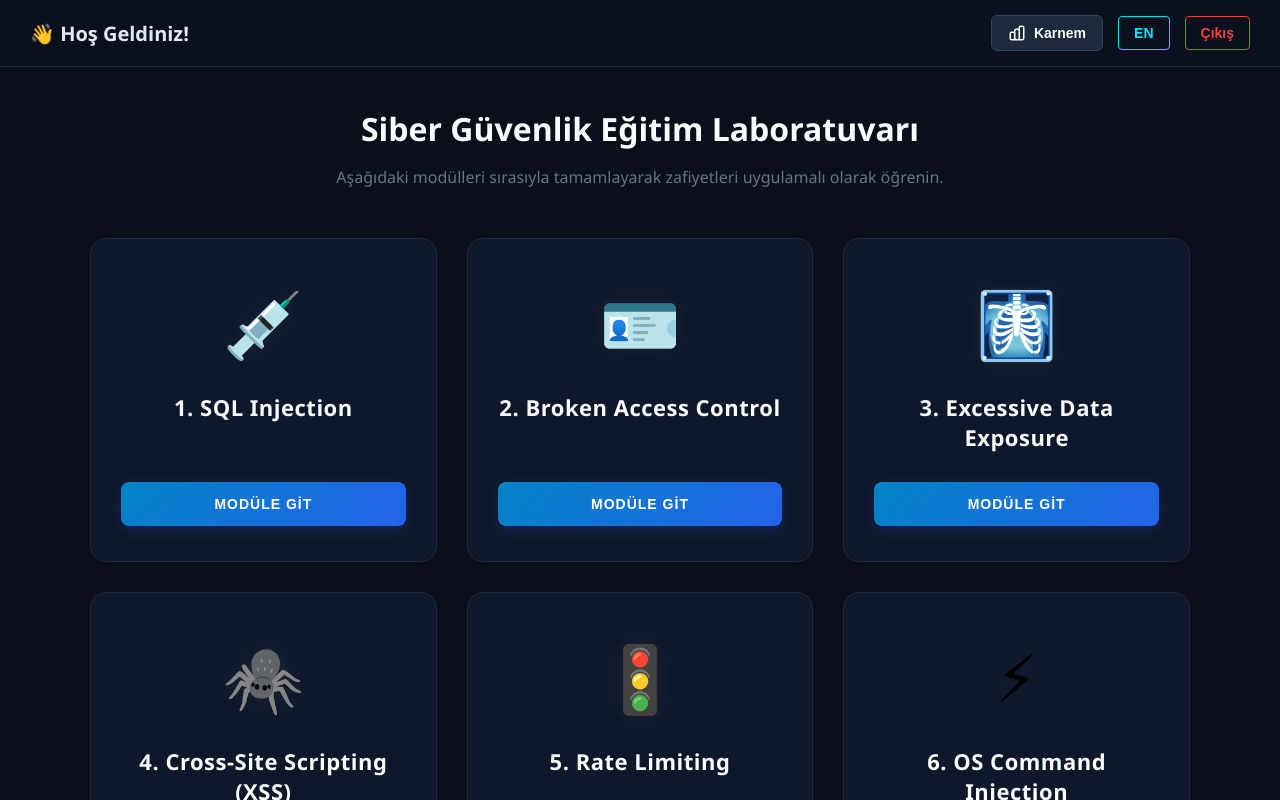
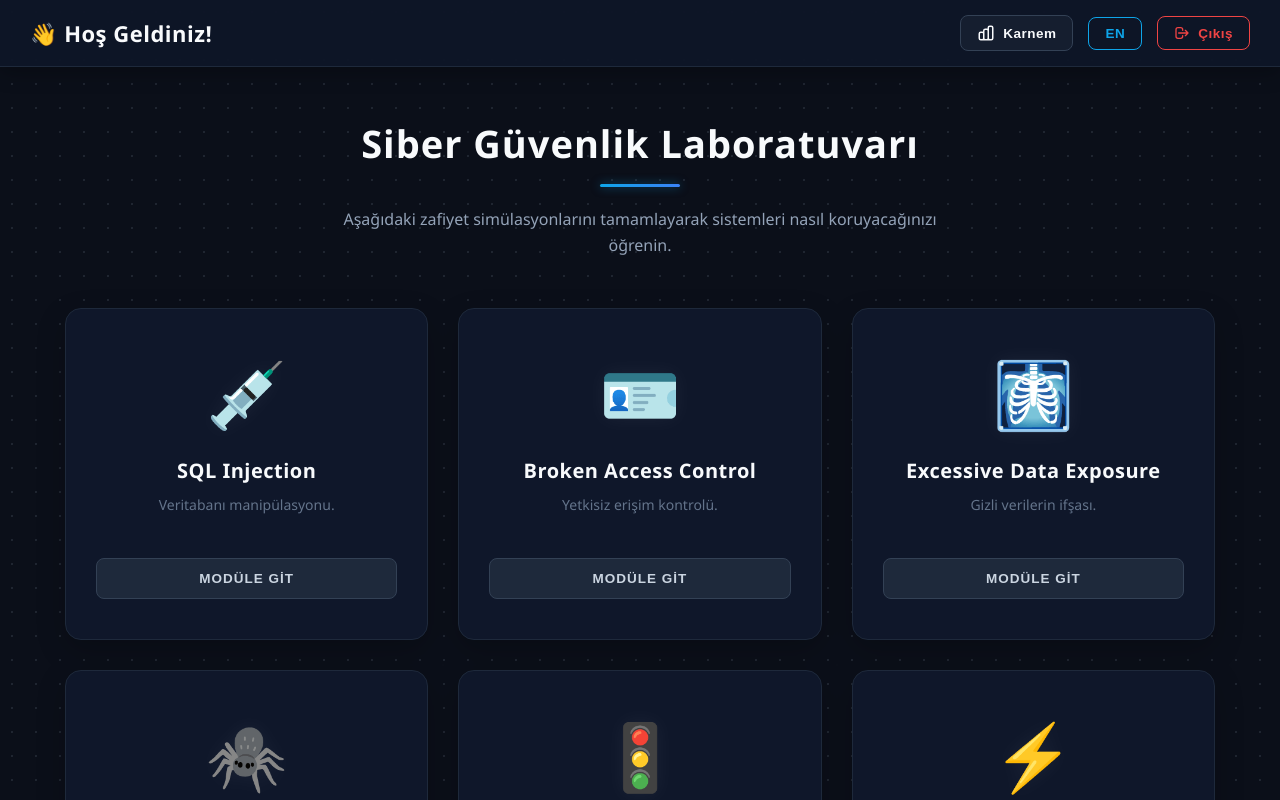
Before and after one commit to Loursy/cybersec-training-module, a Vue app in the folder frontend/: page /dashboard in a window 1280 px wide. Shown: the top 800 px of the page. Built offline with nearby package versions, Linux system fonts and the light colour scheme; no server answers; sample sign-in values are in the browser's storage.

Commit message:
Version 0.0.7

```diff
--- a/frontend/src/views/Dashboard.vue
+++ b/frontend/src/views/Dashboard.vue
@@ -1,7 +1,9 @@
 <template>
-  <div>
+  <div class="dashboard-wrapper">
+    <div class="dot-grid"></div>
+
     <div class="navbar">
-      <h2 style="margin: 0; color: #e2e8f0; font-weight: 600; font-size: 20px">
+      <h2 style="margin: 0; color: #f8fafc; font-weight: 700; font-size: 22px; letter-spacing: 0.5px;">
         {{ currentText.welcome }}
       </h2>
 
@@ -18,65 +20,89 @@
         </button>
 
         <button class="btn-logout" @click="logout">
-          {{ currentText.logout }}
+          <svg width="16" height="16" fill="none" stroke="currentColor" stroke-width="2" viewBox="0 0 24 24" xmlns="http://www.w3.org/2000/svg">
+            <path stroke-linecap="round" stroke-linejoin="round" d="M17 16l4-4m0 0l-4-4m4 4H7m6 4v1a3 3 0 01-3 3H6a3 3 0 01-3-3V7a3 3 0 013-3h4a3 3 0 013 3v1"></path>
+          </svg>
+          <span>{{ currentText.logout }}</span>
         </button>
       </div>
     </div>
 
-    <div class="container">
-      <h1>{{ currentText.pageTitle }}</h1>
-      <p class="desc-text">{{ currentText.pageDesc }}</p>
+    <div class="container fade-in-up">
+      <div class="header-section">
+        <h1>{{ currentText.pageTitle }}</h1>
+        <div class="neon-divider"></div>
+        <p class="desc-text">{{ currentText.pageDesc }}</p>
+      </div>
 
       <div class="module-grid">
         <div class="module-card" :class="{ 'completed-card': completedStatus.sqli }">
-          <span class="check-icon" v-if="completedStatus.sqli">✓</span>
+          <div class="check-badge" v-if="completedStatus.sqli">
+            <svg viewBox="0 0 24 24" width="16" height="16" stroke="currentColor" stroke-width="3" fill="none"><polyline points="20 6 9 17 4 12"></polyline></svg>
+          </div>
           <div class="module-icon">💉</div>
           <h3 class="module-title">{{ currentText.m1Title }}</h3>
+          <p class="module-desc">{{ currentLang === 'tr' ? 'Veritabanı manipülasyonu.' : 'Database manipulation.' }}</p>
           <button class="btn-start" :class="{ 'completed': completedStatus.sqli }" @click="handleModuleClick('sqli', '/module/sqli')">
             <span>{{ completedStatus.sqli ? currentText.btnCompleted : currentText.btnStart }}</span>
           </button>
         </div>
 
         <div class="module-card" :class="{ 'completed-card': completedStatus.bac }">
-          <span class="check-icon" v-if="completedStatus.bac">✓</span>
+          <div class="check-badge" v-if="completedStatus.bac">
+            <svg viewBox="0 0 24 24" width="16" height="16" stroke="currentColor" stroke-width="3" fill="none"><polyline points="20 6 9 17 4 12"></polyline></svg>
+          </div>
           <div class="module-icon">🪪</div>
           <h3 class="module-title">{{ currentText.m2Title }}</h3>
+          <p class="module-desc">{{ currentLang === 'tr' ? 'Yetkisiz erişim kontrolü.' : 'Unauthorized access control.' }}</p>
           <button class="btn-start" :class="{ 'completed': completedStatus.bac }" @click="handleModuleClick('bac', '/module/bac')">
             <span>{{ completedStatus.bac ? currentText.btnCompleted : currentText.btnStart }}</span>
           </button>
         </div>
 
         <div class="module-card" :class="{ 'completed-card': completedStatus.ede }">
-          <span class="check-icon" v-if="completedStatus.ede">✓</span>
+          <div class="check-badge" v-if="completedStatus.ede">
+            <svg viewBox="0 0 24 24" width="16" height="16" stroke="currentColor" stroke-width="3" fill="none"><polyline points="20 6 9 17 4 12"></polyline></svg>
+          </div>
           <div class="module-icon">🩻</div>
           <h3 class="module-title">{{ currentText.m3Title }}</h3>
+          <p class="module-desc">{{ currentLang === 'tr' ? 'Gizli verilerin ifşası.' : 'Exposure of sensitive data.' }}</p>
           <button class="btn-start" :class="{ 'completed': completedStatus.ede }" @click="handleModuleClick('ede', '/module/ede')">
             <span>{{ completedStatus.ede ? currentText.btnCompleted : currentText.btnStart }}</span>
           </button>
         </div>
 
         <div class="module-card" :class="{ 'completed-card': completedStatus.xss }">
-          <span class="check-icon" v-if="completedStatus.xss">✓</span>
+          <div class="check-badge" v-if="completedStatus.xss">
+            <svg viewBox="0 0 24 24" width="16" height="16" stroke="currentColor" stroke-width="3" fill="none"><polyline points="20 6 9 17 4 12"></polyline></svg>
+          </div>
           <div class="module-icon">🕷️</div>
           <h3 class="module-title">{{ currentText.m4Title }}</h3>
+          <p class="module-desc">{{ currentLang === 'tr' ? 'Tarayıcıda kod çalıştırma.' : 'Executing code in browser.' }}</p>
           <button class="btn-start" :class="{ 'completed': completedStatus.xss }" @click="handleModuleClick('xss', '/module/xss')">
             <span>{{ completedStatus.xss ? currentText.btnCompleted : currentText.btnStart }}</span>
           </button>
         </div>
 
         <div class="module-card" :class="{ 'completed-card': completedStatus.rate }">
-          <span class="check-icon" v-if="completedStatus.rate">✓</span>
+          <div class="check-badge" v-if="completedStatus.rate">
+            <svg viewBox="0 0 24 24" width="16" height="16" stroke="currentColor" stroke-width="3" fill="none"><polyline points="20 6 9 17 4 12"></polyline></svg>
+          </div>
           <div class="module-icon">🚦</div>
           <h3 class="module-title">{{ currentText.m5Title }}</h3>
+          <p class="module-desc">{{ currentLang === 'tr' ? 'Hız sınırlandırma atlatması.' : 'Rate limit circumvention.' }}</p>
           <button class="btn-start" :class="{ 'completed': completedStatus.rate }" @click="handleModuleClick('rate', '/module/rate')">
             <span>{{ completedStatus.rate ? currentText.btnCompleted : currentText.btnStart }}</span>
           </button>
         </div>
 
         <div class="module-card" :class="{ 'completed-card': completedStatus.cmd }">
-          <span class="check-icon" v-if="completedStatus.cmd">✓</span>
+          <div class="check-badge" v-if="completedStatus.cmd">
+            <svg viewBox="0 0 24 24" width="16" height="16" stroke="currentColor" stroke-width="3" fill="none"><polyline points="20 6 9 17 4 12"></polyline></svg>
+          </div>
           <div class="module-icon">⚡</div>
           <h3 class="module-title">{{ currentText.m6Title }}</h3>
+          <p class="module-desc">{{ currentLang === 'tr' ? 'Sunucuda komut çalıştırma.' : 'Executing commands on server.' }}</p>
           <button class="btn-start" :class="{ 'completed': completedStatus.cmd }" @click="handleModuleClick('cmd', '/module/cmd')">
             <span>{{ completedStatus.cmd ? currentText.btnCompleted : currentText.btnStart }}</span>
           </button>
@@ -93,7 +119,6 @@ import { useRouter } from 'vue-router';
 const router = useRouter();
 const currentLang = ref('tr');
 
-// Kullanıcı Email'i ve Token'ı alınıyor
 const userEmail = localStorage.getItem('userEmail');
 const token = localStorage.getItem('token');
 
@@ -111,29 +136,29 @@ const translations = {
     welcome: "👋 Hoş Geldiniz!",
     stats: "Karnem",
     logout: "Çıkış",
-    pageTitle: "Siber Güvenlik Eğitim Laboratuvarı",
-    pageDesc: "Aşağıdaki modülleri sırasıyla tamamlayarak zafiyetleri uygulamalı olarak öğrenin.",
-    m1Title: "1. SQL Injection",
-    m2Title: "2. Broken Access Control",
-    m3Title: "3. Excessive Data Exposure",
-    m4Title: "4. Cross-Site Scripting (XSS)",
-    m5Title: "5. Rate Limiting",
-    m6Title: "6. OS Command Injection",
+    pageTitle: "Siber Güvenlik Laboratuvarı",
+    pageDesc: "Aşağıdaki zafiyet simülasyonlarını tamamlayarak sistemleri nasıl koruyacağınızı öğrenin.",
+    m1Title: "SQL Injection",
+    m2Title: "Broken Access Control",
+    m3Title: "Excessive Data Exposure",
+    m4Title: "Cross-Site Scripting (XSS)",
+    m5Title: "Rate Limiting",
+    m6Title: "OS Command Injection",
     btnStart: "MODÜLE GİT",
-    btnCompleted: "İncele",
+    btnCompleted: "İNCELE",
   },
   en: {
     welcome: "👋 Welcome!",
     stats: "My Stats",
     logout: "Logout",
-    pageTitle: "Cybersecurity Training Lab",
-    pageDesc: "Complete the modules below sequentially to learn vulnerabilities hands-on.",
-    m1Title: "1. SQL Injection",
-    m2Title: "2. Broken Access Control",
-    m3Title: "3. Excessive Data Exposure",
-    m4Title: "4. Cross-Site Scripting (XSS)",
-    m5Title: "5. Rate Limiting",
-    m6Title: "6. OS Command Injection",
+    pageTitle: "Cybersecurity Lab",
+    pageDesc: "Complete the vulnerability simulations below to learn how to protect systems.",
+    m1Title: "SQL Injection",
+    m2Title: "Broken Access Control",
+    m3Title: "Excessive Data Exposure",
+    m4Title: "Cross-Site Scripting (XSS)",
+    m5Title: "Rate Limiting",
+    m6Title: "OS Command Injection",
     btnStart: "START MODULE",
     btnCompleted: "REVIEW",
   }
@@ -147,8 +172,8 @@ const toggleLanguage = () => {
 
 const logout = () => {
   localStorage.removeItem("userEmail");
-  localStorage.removeItem("token"); // Bileti yırtıp çöpe atıyoruz
-  router.push("/"); // Login sayfasına ışınla
+  localStorage.removeItem("token");
+  router.push("/");
 };
 
 const goToStats = () => {
@@ -164,18 +189,16 @@ const handleModuleClick = (moduleKey, routePath) => {
 };
 
 onMounted(async () => {
-  // Eğer e-posta VEYA token yoksa güvenlik gereği dışarı at!
   if (!userEmail || !token) {
     router.push('/');
     return;
   }
 
   try {
-    // JWT ENTEGRE EDİLDİ VE LOCALHOST SİLİNDİ
     const response = await fetch(`/api/get-user-stats/${userEmail}`, {
       method: 'GET',
       headers: {
-        'Authorization': `Bearer ${token}` // BİLET GÖSTERİLİYOR
+        'Authorization': `Bearer ${token}`
       }
     });
 
@@ -189,7 +212,6 @@ onMounted(async () => {
         }
       });
     } else if (response.status === 401 || response.status === 403) {
-      // Eğer token süresi dolmuşsa (Backend 403/401 dönerse) zorla çıkış yaptır
       logout();
     }
   } catch (error) {
@@ -199,117 +221,91 @@ onMounted(async () => {
 </script>
 
 <style scoped>
+.dashboard-wrapper {
+  background-color: #0b0f19;
+  min-height: 100vh;
+  position: relative;
+  overflow-x: hidden;
+  font-family: "Segoe UI", Roboto, Helvetica, Arial, sans-serif;
+}
+
+.dot-grid {
+  position: absolute;
+  top: 0;
+  left: 0;
+  right: 0;
+  bottom: 0;
+  background-image: radial-gradient(rgba(148, 163, 184, 0.15) 1px, transparent 1px);
+  background-size: 24px 24px;
+  z-index: 0;
+  pointer-events: none;
+}
+
 .navbar {
   display: flex;
   justify-content: space-between;
   align-items: center;
-  background-color: rgba(11, 17, 32, 0.85);
+  background-color: rgba(15, 23, 42, 0.85);
   backdrop-filter: blur(12px);
   padding: 15px 30px;
   border-bottom: 1px solid #1e293b;
   position: sticky;
   top: 0;
   z-index: 1000;
+  box-shadow: 0 4px 20px rgba(0, 0, 0, 0.3);
 }
 
-.nav-right {
-  display: flex;
-  align-items: center;
-  gap: 15px;
-}
+.nav-right { display: flex; align-items: center; gap: 15px; }
 
-.btn-stats {
-  background: #1e293b;
-  color: #f8fafc;
-  border: 1px solid #334155;
+.btn-stats, .lang-btn, .btn-logout {
+  background: transparent;
   padding: 8px 16px;
-  border-radius: 6px;
-  font-weight: bold;
-  font-size: 14px;
+  border-radius: 8px;
+  font-weight: 600;
+  font-size: 13.5px;
   cursor: pointer;
   transition: all 0.3s ease;
   display: flex;
   align-items: center;
   gap: 8px;
-}
-.btn-stats:hover {
-  background: #334155;
-  box-shadow: 0 4px 12px rgba(0, 0, 0, 0.2);
+  letter-spacing: 0.5px;
 }
 
-.lang-btn {
-  background: transparent;
-  color: #00e5ff;
-  border: 1px solid #00e5ff;
-  padding: 8px 15px;
-  border-radius: 4px;
-  cursor: pointer;
-  font-weight: bold;
-  transition: all 0.3s ease;
-  font-size: 14px;
-}
-.lang-btn:hover {
-  background: rgba(0, 229, 255, 0.15);
-  box-shadow: 0 0 12px rgba(0, 229, 255, 0.3);
-}
+.btn-stats { color: #f8fafc; border: 1px solid #334155; background: rgba(30, 41, 59, 0.5); }
+.btn-stats:hover { background: #334155; border-color: #475569; transform: translateY(-2px); }
 
-.btn-logout {
-  background: transparent;
-  color: #ef4444;
-  border: 1px solid #ef4444;
-  padding: 8px 15px;
-  border-radius: 4px;
-  cursor: pointer;
-  font-weight: bold;
-  transition: 0.3s;
-  font-size: 14px;
-}
-.btn-logout:hover {
-  background: rgba(239, 68, 68, 0.15);
-  box-shadow: 0 0 12px rgba(239, 68, 68, 0.3);
-}
+.lang-btn { color: #0ea5e9; border: 1px solid #0ea5e9; }
+.lang-btn:hover { background: rgba(14, 165, 233, 0.15); box-shadow: 0 0 12px rgba(14, 165, 233, 0.3); transform: translateY(-2px); }
 
-.container {
-  max-width: 1100px;
-  margin: 40px auto;
-  padding: 0 20px;
-}
+.btn-logout { color: #ef4444; border: 1px solid #ef4444; }
+.btn-logout:hover { background: rgba(239, 68, 68, 0.15); box-shadow: 0 0 12px rgba(239, 68, 68, 0.3); transform: translateY(-2px); }
 
-h1 {
-  color: #f8fafc;
-  font-size: 32px;
-  margin-bottom: 5px;
-  font-weight: 600;
-  text-align: center;
-}
-.desc-text {
-  color: #64748b;
-  margin-bottom: 50px;
-  font-size: 16px;
-  text-align: center;
-}
+.container { max-width: 1150px; margin: 50px auto; padding: 0 20px; position: relative; z-index: 1; }
 
-.module-grid {
-  display: grid;
-  grid-template-columns: repeat(auto-fit, minmax(320px, 1fr));
-  gap: 30px;
-}
+.fade-in-up { animation: fadeInUp 0.6s cubic-bezier(0.16, 1, 0.3, 1) forwards; }
+@keyframes fadeInUp { from { opacity: 0; transform: translateY(30px); } to { opacity: 1; transform: translateY(0); } }
+
+.header-section { text-align: center; margin-bottom: 50px; }
+.header-section h1 { color: #f8fafc; font-size: 38px; margin: 0 0 15px 0; font-weight: 800; letter-spacing: 1px; }
+.neon-divider { height: 3px; width: 80px; background: linear-gradient(90deg, #0ea5e9, #3b82f6); margin: 0 auto 20px auto; border-radius: 2px; box-shadow: 0 0 10px rgba(14, 165, 233, 0.5); }
+.desc-text { color: #94a3b8; font-size: 16px; max-width: 600px; margin: 0 auto; line-height: 1.6; }
+
+.module-grid { display: grid; grid-template-columns: repeat(auto-fit, minmax(320px, 1fr)); gap: 30px; }
 
 .module-card {
   background: #0f172a;
   border: 1px solid #1e293b;
   border-radius: 16px;
-  padding: 40px 30px 35px 30px;
-  min-height: 240px;
-  transition: all 0.5s cubic-bezier(0.175, 0.885, 0.32, 1.275);
+  padding: 40px 30px;
+  min-height: 250px;
+  transition: all 0.4s cubic-bezier(0.175, 0.885, 0.32, 1.275);
   display: flex;
   flex-direction: column;
-  justify-content: space-between;
   align-items: center;
   position: relative;
-  z-index: 1;
   text-align: center;
   overflow: hidden;
+  box-shadow: 0 10px 30px rgba(0, 0, 0, 0.2);
 }
 
 .module-card::before {
@@ -319,139 +315,64 @@ h1 {
   left: -100%;
   width: 50%;
   height: 100%;
-  background: linear-gradient(
-    to right,
-    transparent,
-    rgba(255, 255, 255, 0.05),
-    transparent
-  );
+  background: linear-gradient(to right, transparent, rgba(255, 255, 255, 0.03), transparent);
   transform: skewX(-25deg);
   transition: all 0.75s ease;
-  z-index: 0;
   pointer-events: none;
 }
 
-.module-card:hover {
-  transform: translateY(-8px) scale(1.02);
-  border-color: #0284c7;
-  box-shadow: 0 20px 40px rgba(0, 0, 0, 0.5), 0 0 20px rgba(2, 132, 199, 0.15);
-}
+.module-card:hover { transform: translateY(-8px); border-color: #0ea5e9; box-shadow: 0 20px 40px rgba(0, 0, 0, 0.4), 0 0 20px rgba(14, 165, 233, 0.15); }
+.module-card:hover::before { left: 200%; }
 
-.module-card:hover::before {
-  left: 200%;
-}
+.completed-card { border-color: rgba(16, 185, 129, 0.3); background: rgba(16, 185, 129, 0.03); }
+.completed-card:hover { border-color: #10b981; box-shadow: 0 20px 40px rgba(0, 0, 0, 0.4), 0 0 20px rgba(16, 185, 129, 0.15); }
 
-.completed-card {
-  border-color: rgba(16, 185, 129, 0.3);
-  background: rgba(16, 185, 129, 0.02);
-}
-.completed-card:hover {
-  border-color: #10b981;
-  box-shadow: 0 20px 40px rgba(0, 0, 0, 0.5), 0 0 20px rgba(16, 185, 129, 0.15);
-}
-
-.check-icon {
+.check-badge {
   position: absolute;
   top: 20px;
   right: 20px;
   color: #10b981;
-  font-size: 16px;
-  font-weight: bold;
-  background: rgba(16, 185, 129, 0.1);
+  background: rgba(16, 185, 129, 0.15);
   width: 32px;
   height: 32px;
   border-radius: 50%;
   display: flex;
   align-items: center;
   justify-content: center;
-  box-shadow: 0 0 10px rgba(16, 185, 129, 0.2);
-  z-index: 2;
+  box-shadow: 0 0 15px rgba(16, 185, 129, 0.3);
+  border: 1px solid rgba(16, 185, 129, 0.5);
 }
 
-.module-icon {
-  font-size: 65px;
-  margin-bottom: 25px;
-  filter: drop-shadow(0 0 10px rgba(255, 255, 255, 0.05));
-  transition: all 0.4s cubic-bezier(0.175, 0.885, 0.32, 1.275);
-  z-index: 2;
-  position: relative;
-}
+.module-icon { font-size: 65px; margin-bottom: 20px; filter: drop-shadow(0 0 10px rgba(255, 255, 255, 0.05)); transition: all 0.4s cubic-bezier(0.175, 0.885, 0.32, 1.275); }
+.module-card:hover .module-icon { transform: scale(1.15) translateY(-5px); filter: drop-shadow(0 5px 15px rgba(14, 165, 233, 0.4)); }
+.completed-card:hover .module-icon { filter: drop-shadow(0 5px 15px rgba(16, 185, 129, 0.4)); }
 
-.module-card:hover .module-icon {
-  transform: scale(1.15) rotate(5deg);
-  filter: drop-shadow(0 0 20px rgba(2, 132, 199, 0.4));
-}
-.completed-card:hover .module-icon {
-  filter: drop-shadow(0 0 20px rgba(16, 185, 129, 0.4));
-}
-
-.module-title {
-  color: #f8fafc;
-  font-size: 22px;
-  font-weight: 700;
-  margin: 0 0 30px 0;
-  letter-spacing: 0.5px;
-  z-index: 2;
-  position: relative;
-}
+.module-title { color: #f8fafc; font-size: 20px; font-weight: 700; margin: 0 0 10px 0; letter-spacing: 0.5px; }
+.module-desc { color: #64748b; font-size: 14px; margin: 0 0 30px 0; line-height: 1.5; }
 
 .btn-start {
-  background: linear-gradient(135deg, #0284c7, #2563eb);
-  color: #ffffff;
-  border: none;
-  padding: 14px;
+  background: #1e293b;
+  color: #cbd5e1;
+  border: 1px solid #334155;
+  padding: 12px;
   border-radius: 8px;
   cursor: pointer;
-  font-size: 14px;
+  font-size: 13.5px;
   font-weight: 700;
   width: 100%;
   transition: all 0.3s cubic-bezier(0.4, 0, 0.2, 1);
-  text-align: center;
   text-transform: uppercase;
   letter-spacing: 1px;
-  position: relative;
-  overflow: hidden;
-  display: flex;
-  justify-content: center;
-  align-items: center;
   margin-top: auto;
-  box-shadow: 0 4px 15px rgba(37, 99, 235, 0.2);
-  z-index: 2;
 }
 
-.btn-start::after {
-  content: "→";
-  position: absolute;
-  opacity: 0;
-  transform: translateX(-15px);
-  transition: all 0.3s cubic-bezier(0.4, 0, 0.2, 1);
-  right: 25px;
-  font-size: 18px;
+.module-card:hover .btn-start:not(.completed) {
+  background: linear-gradient(135deg, #0ea5e9, #2563eb);
+  color: #ffffff;
+  border-color: transparent;
+  box-shadow: 0 4px 15px rgba(37, 99, 235, 0.3);
 }
 
-.btn-start:hover {
-  background: linear-gradient(135deg, #0369a1, #1d4ed8);
-  box-shadow: 0 6px 20px rgba(37, 99, 235, 0.4);
-  padding-right: 35px;
-}
-
-.btn-start:hover::after {
-  opacity: 1;
-  transform: translateX(0);
-}
-
-.btn-start.completed {
-  background: linear-gradient(135deg, #10b981, #059669);
-  color: #ffffff;
-  box-shadow: 0 4px 15px rgba(16, 185, 129, 0.2);
-  cursor: pointer; /* Tamamlanan modüle tıklayıp Review'e gidebilsin diye düzeltildi */
-}
-.btn-start.completed:hover {
-  background: linear-gradient(135deg, #10b981, #059669);
-  box-shadow: 0 6px 20px rgba(16, 185, 129, 0.4);
-  padding-right: 14px;
-}
-.btn-start.completed::after {
-  display: none;
-}
+.btn-start.completed { background: rgba(16, 185, 129, 0.1); color: #10b981; border-color: rgba(16, 185, 129, 0.3); }
+.module-card:hover .btn-start.completed { background: linear-gradient(135deg, #10b981, #059669); color: #ffffff; border-color: transparent; box-shadow: 0 4px 15px rgba(16, 185, 129, 0.3); }
 </style>
--- a/frontend/src/views/Login.vue
+++ b/frontend/src/views/Login.vue
@@ -15,11 +15,17 @@
       <div class="auth-header">
         <div class="logo-circle" :class="showPassword ? 'glow-red' : 'glow-blue'">
           <svg v-if="!showPassword" class="icon-transition" xmlns="http://www.w3.org/2000/svg" width="28" height="28" viewBox="0 0 24 24" fill="none" stroke="currentColor" stroke-width="2" stroke-linecap="round" stroke-linejoin="round"><path d="M12 22s8-4 8-10V5l-8-3-8 3v7c0 6 8 10 8 10z"></path></svg>
-          <svg v-else class="icon-transition" xmlns="http://www.w3.org/2000/svg" width="28" height="28" viewBox="0 0 24 24" fill="none" stroke="currentColor" stroke-width="2" stroke-linecap="round" stroke-linejoin="round"><circle cx="9" cy="12" r="1"></circle><circle cx="15" cy="12" r="1"></circle><path d="M8 20v2h8v-2"></path><path d="M12.5 17l-.5-1-.5 1h1z"></path><path d="M16 20a2 2 0 0 0 1.56-3.25 8 8 0 1 0-11.12 0A2 2 0 0 0 8 20"></path></svg>
+          <svg v-else class="icon-transition" xmlns="http://www.w3.org/2000/svg" width="28" height="28" viewBox="0 0 24 24" fill="none" stroke="currentColor" stroke-width="2" stroke-linecap="round" stroke-linejoin="round">
+            <path d="M2 14h20"></path>
+            <path d="M5.5 14v-3.5a6.5 6.5 0 0 1 13 0V14"></path>
+            <circle cx="8" cy="19" r="2"></circle>
+            <circle cx="16" cy="19" r="2"></circle>
+            <line x1="10" y1="19" x2="14" y2="19"></line>
+          </svg>
         </div>
         <h2>{{ currentText.title }}</h2>
         <p :class="showPassword ? 'text-red' : 'text-blue-gray'">
-          {{ showPassword ? currentText.descRisk : currentText.desc }}
+          {{ currentText.desc }}
         </p>
       </div>
 
@@ -84,7 +90,6 @@ const translations = {
   tr: {
     title: "Sisteme Giriş",
     desc: "Eğitim platformuna erişmek için kimliğinizi doğrulayın.",
-    descRisk: "DİKKAT: Şifreniz şu anda açık metin olarak görünüyor!",
     emailLbl: "E-posta Adresi",
     passwordLbl: "Şifre",
     rememberMe: "Beni Hatırla",
@@ -101,7 +106,6 @@ const translations = {
   en: {
     title: "Sign In",
     desc: "Verify your identity to access the training platform.",
-    descRisk: "WARNING: Your password is currently visible in plain text!",
     emailLbl: "Email Address",
     passwordLbl: "Password",
     rememberMe: "Remember Me",
```
